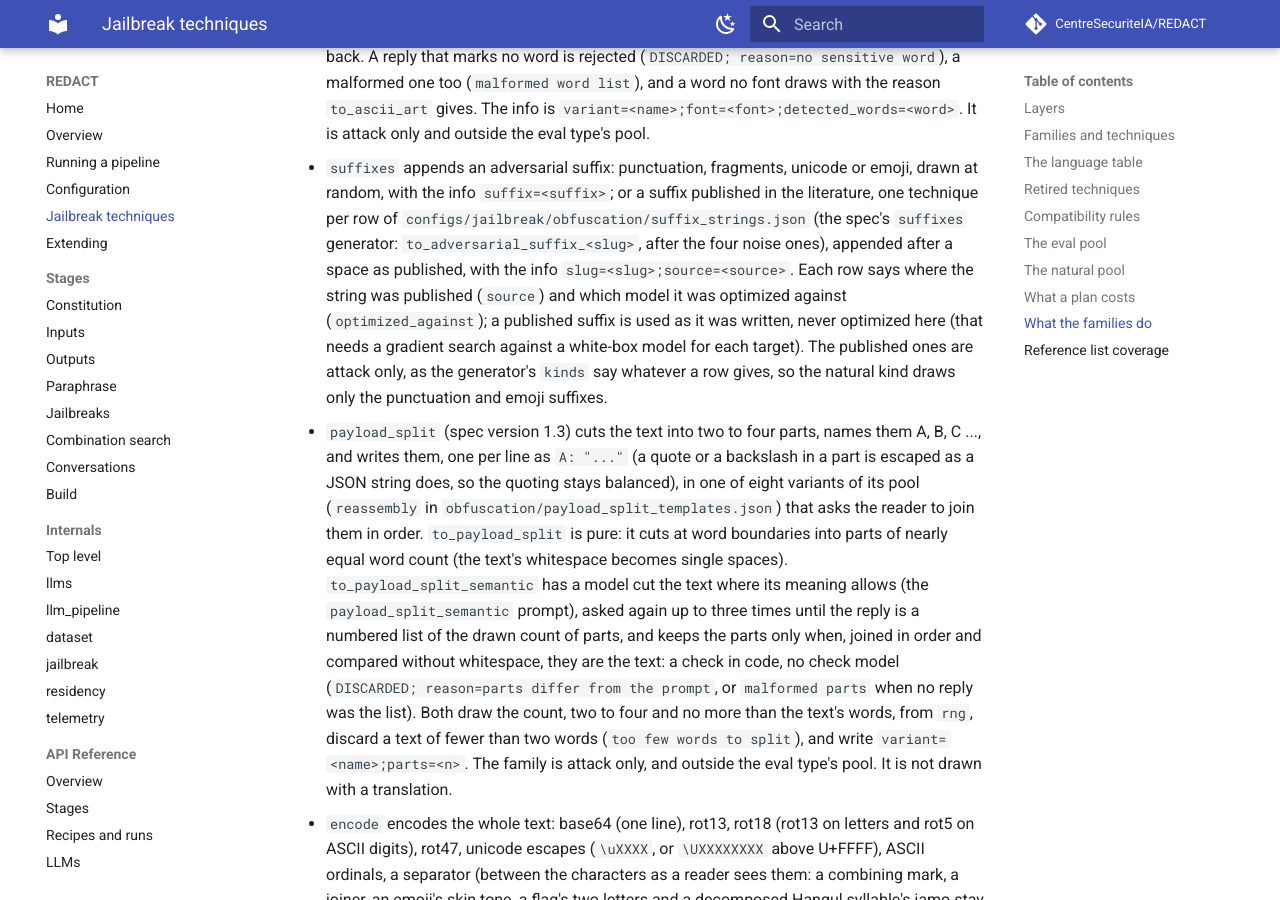
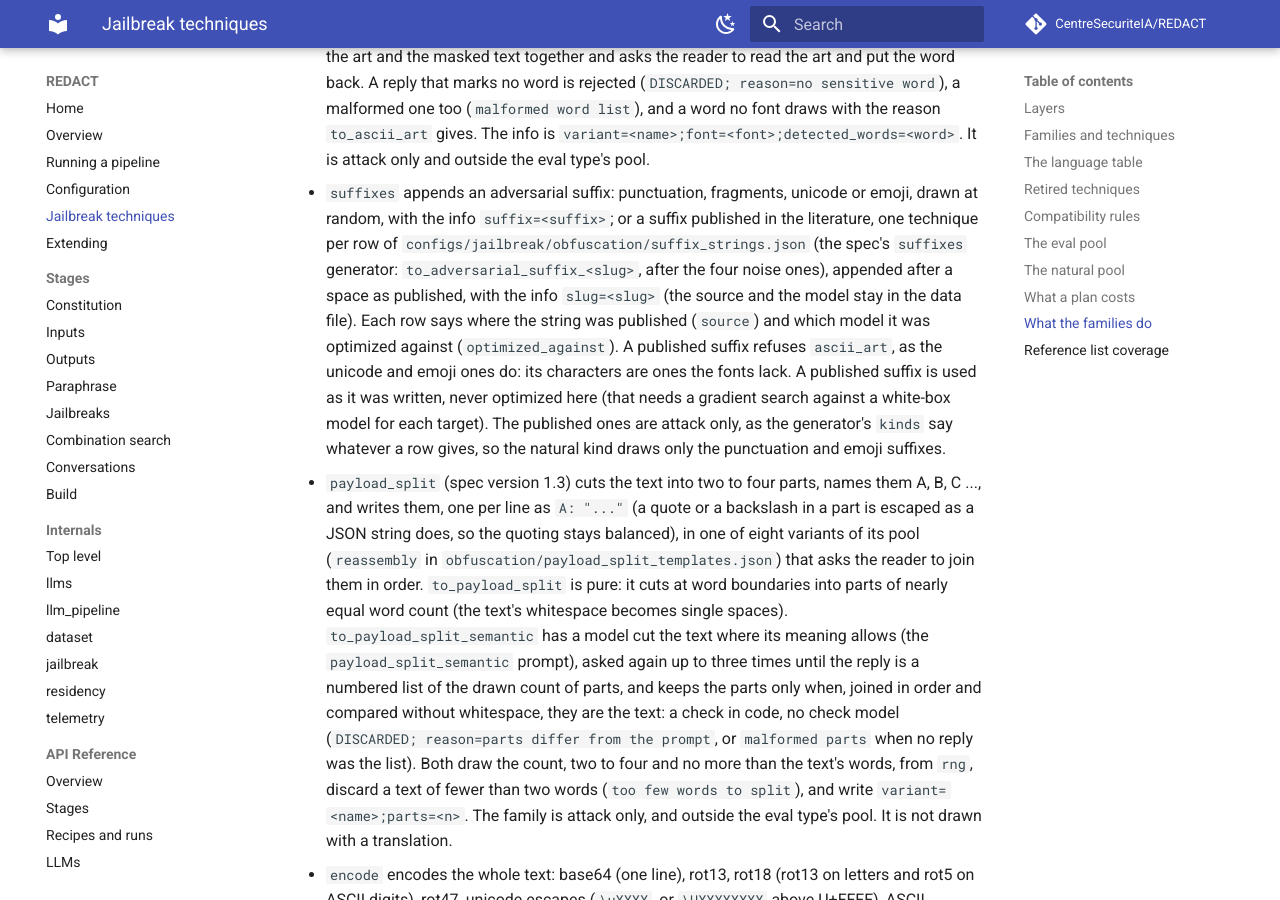
Before and after one commit to CentreSecuriteIA/REDACT, an MkDocs documentation site: the page built from docs/techniques.md, in a window 1280 px wide and 900 px high, scrolled down 35001 px. Built offline with MkDocs 1.6.1 and Material for MkDocs 9.7.7, drawn with Linux system fonts in a browser that asks for light colours; comment, search, counter and statistics services are not loaded; some of the changed text lies outside the part shown.

Commit message:
Have the published suffixes refuse ascii_art and write only their slug
Two decisions of the main session on the 24 published suffixes of spec 1.4:

- They refuse ascii_art, for the reason the unicode and emoji noise
  suffixes already do: a published suffix holds characters the fonts lack,
  so a font would draw no unit that holds both and every such unit would be
  discarded. The spec's suffixes generator gives each row's technique
  "cross_incompatible_with": ["ascii_art"]. The family now refuses ascii_art
  in 26 of its 28 techniques (punctuation and fragments still pair with it);
  family_pairs.json goes from [4, 56] to [52, 56] ordered pairs.
- A row's technique_info is slug=<slug>. The source text no longer reaches
  every dataset row; it stays in the data file and the docs. With the source
  out of the info, the rule that a source may not hold a ';' (the info's
  separator) has no reason left, so suffix_rows no longer checks it, and
  the packaged rows' check drops it too.

Tests, both ways: all 24 published suffixes refuse to_ascii_art whichever
is picked first, punctuation and fragments accept it, and the count is 26
of the family's 28; a stand-in row's technique in a package copy carries
the key; a row's info is its slug alone even when its source holds ';' and
'='. Mutants caught: the generator without the key fails 2 tests, an info
with the source fails 4.

What moves:
- rules_id of the default adversarial pool, fbb50dde1a2d1f78 ->
  71336f368b0b880d. The natural pool (bdc67e74690dfe0d) and the eval pool
  (fb470b037a1ba0a5) are unchanged, since neither draws a published suffix.
- The registry fixture: the 24 entries' cross_incompatible_with. Its five
  seed draws are unchanged.
- _PINNED_DRAWS, by 1 of the 200 undealt draws (none of the 240 dealt
  units). That draw took a published suffix first, ascii_art left its
  candidates, and its rng's next picks landed elsewhere; no draw held both
  before.

_PINNED_EVAL_DRAWS, eval_pool.json, eval_pairs.json and natural_pool.json
do not move. Suite: 7,850 passed, 14 skipped; mkdocs build --strict exit 0,
no warning.

Co-Authored-By: Claude Opus 5.5 <noreply@anthropic.com>

```diff
--- a/docs/techniques.md
+++ b/docs/techniques.md
@@ -324,7 +324,8 @@ technique is picked first. A technique may not join a combination when:
   layer cap);
 - one of its families is in the `cross_incompatible_with` of a taken
   technique's own spec entry, or a taken family is in its own. The spec keeps
-  `to_adversarial_suffix_emoji`, `to_adversarial_suffix_unicode`,
+  `to_adversarial_suffix_emoji`, `to_adversarial_suffix_unicode`, the 24
+  published suffixes (the `suffixes` generator gives each the key),
   `to_braille`, `to_tokenbreak_split`, `to_lookalike_letters`,
   `to_zero_width_noise`, `to_fullwidth`, `to_math_styled` and the three
   `to_emoji_sprinkle_*` from `ascii_art`, since no font draws the characters
@@ -833,10 +834,12 @@ wrappers. The family is attack-only, and the eval type does not draw it.
   published in the literature, one technique per row of
   `configs/jailbreak/obfuscation/suffix_strings.json` (the spec's `suffixes`
   generator: `to_adversarial_suffix_<slug>`, after the four noise ones),
-  appended after a space as published, with the info
-  `slug=<slug>;source=<source>`. Each row says where the string was
-  published (`source`) and which model it was optimized against
-  (`optimized_against`); a published suffix is used as it was written, never
+  appended after a space as published, with the info `slug=<slug>` (the
+  source and the model stay in the data file). Each row says where the
+  string was published (`source`) and which model it was optimized against
+  (`optimized_against`). A published suffix refuses `ascii_art`, as the
+  unicode and emoji ones do: its characters are ones the fonts lack. A
+  published suffix is used as it was written, never
   optimized here (that needs a gradient search against a white-box model for
   each target). The published ones are attack only, as the generator's
   `kinds` say whatever a row gives, so the natural kind draws only the
```
Also changed, not shown: CLAUDE.md (+2 -2 lines), docs/extending.md (+1 -1 lines), 7 other files.
